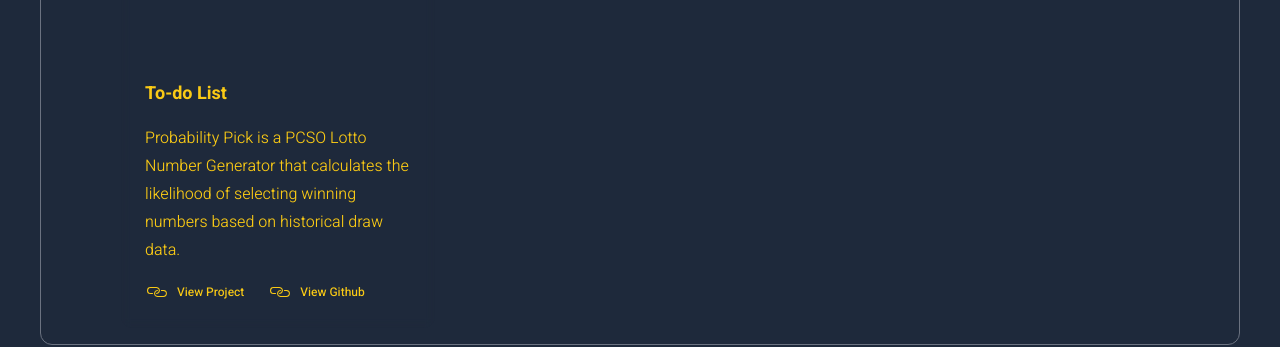
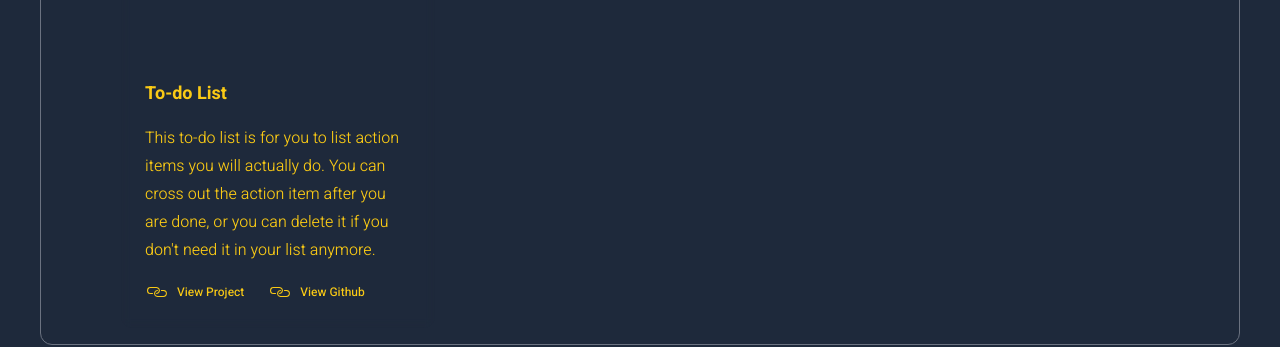
Before and after one commit to foxcyloxcy/lllemos_react_portfolio, a React (Vite) app: page / in a window 1280 px wide. Shown: the part 1540-1887 px from the top of the page. Built offline with nearby package versions, Linux system fonts and the light colour scheme.

Commit message:
Update change description for to-do list app

```diff
--- a/src/data/user_info.js
+++ b/src/data/user_info.js
@@ -59,7 +59,7 @@ const info = {
 
 		{
 			title: "To-do List",
-			description: "Probability Pick is a PCSO Lotto Number Generator that calculates the likelihood of selecting winning numbers based on historical draw data.",
+			description: "This to-do list is for you to list action items you will actually do. You can cross out the action item after you are done, or you can delete it if you don't need it in your list anymore.",
 			technologies: "to-do.png",
 			github: "https://github.com/foxcyloxcy/Sticky-Notes",
             link: "https://foxcyloxcy.github.io/Sticky-Notes/"
```
